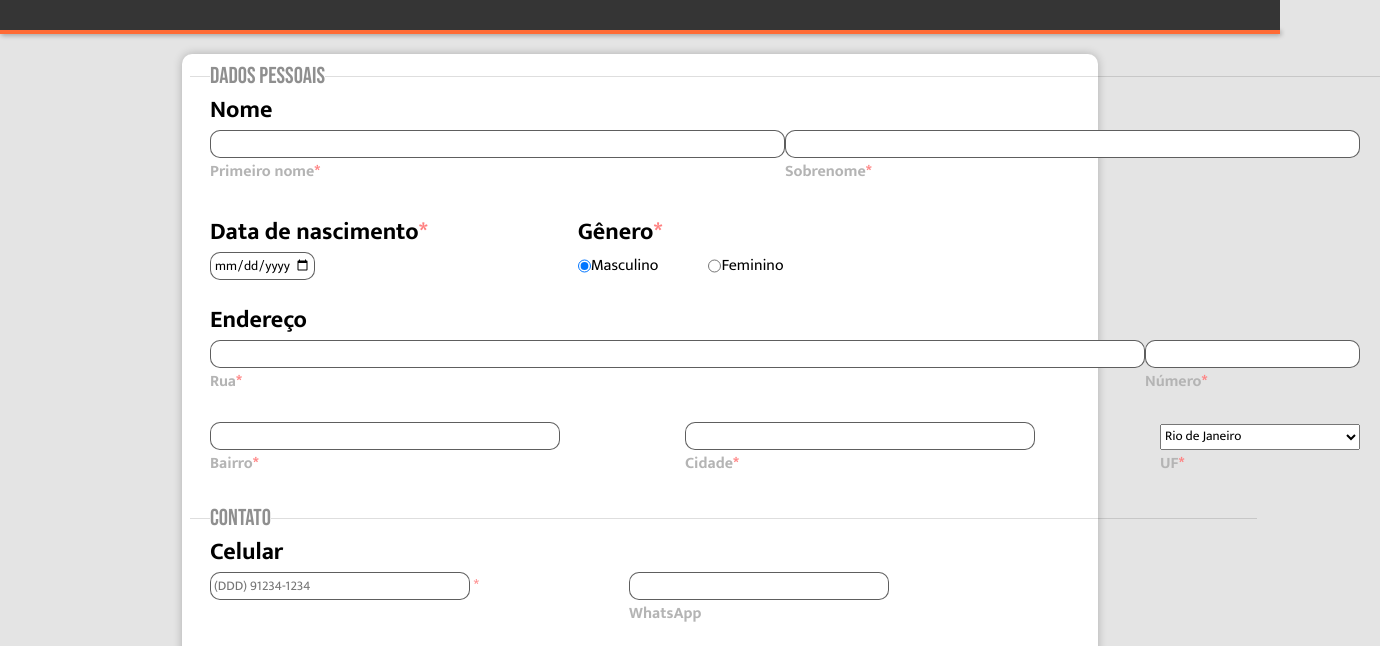
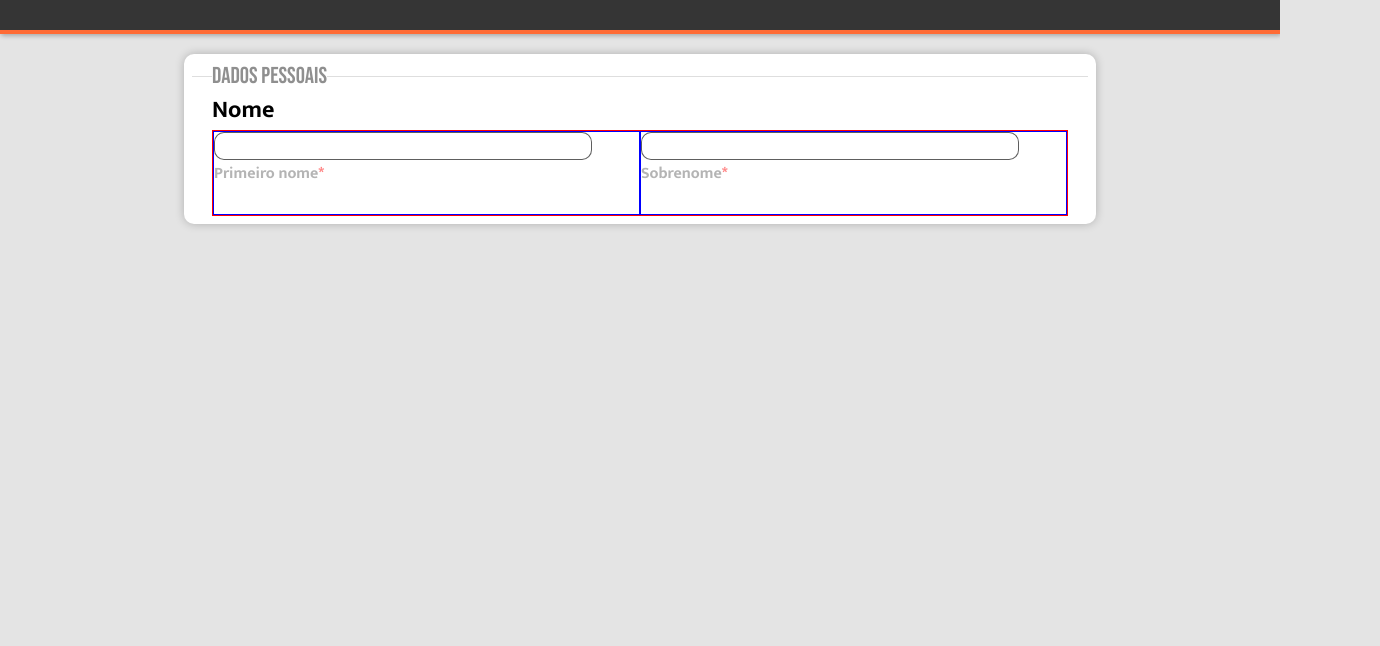
Before and after one commit to jpsantosss/form, a website: page index.html in a window 1280 px wide. Shown: the part 120-766 px from the top of the page, 1380 px wide, since content can reach past the window. Drawn offline with nearby package versions, Linux system fonts and the light colour scheme.

Commit message:
primeiro input corrigido

```diff
--- a/index.html
+++ b/index.html
@@ -19,19 +19,19 @@
                     <h2 class="subtitulo">Nome</h2>
                         <div class="grupo-input">
                             <div class="input-item">
-                                <input type="text" name="nome" id="nome" class="input-nome" size="60" required>
+                                <input type="text" name="nome" id="nome" class="input-50" required>
                                 <label for="nome">
                                     <p class="indice">Primeiro nome<span style="color: rgb(255, 127, 127);">*</span></p>
                                 </label>
                             </div>
                             <div class="input-item">
-                                <input type="text" name="sobrenome" id="sobrenome" class="input-nome" size="60" required>
+                                <input type="text" name="sobrenome" id="sobrenome" class="input-50" required>
                                 <label for="sobrenome">
                                     <p class="indice">Sobrenome<span style="color: rgb(255, 127, 127);">*</span></p>
                                 </label>
                             </div>
                         </div>
-                    <div class="grupo-input-b">
+                    <!--<div class="grupo-input-b">
                         <div class="input-item">
                             <h2 class="subtitulo">Data de nascimento<span style="color: rgb(255, 127, 127);">*</span></h2>
                                 <input type="date" name="data-nasc" id="datePickerId" min="1920-01-01" required>
@@ -163,6 +163,7 @@
             <p id="resultado"></p>
         </form>
     </main>
+
     <hr class="rodape">
     <footer id="rodape">
         <p>Criado por João Pedro |
@@ -171,6 +172,7 @@
             <a href="#" target="_blank"><i class="bi bi-instagram"></i></a>
         </p>
     </footer>
+    -->
     <script src="script.js"></script>
 </body>
 </html>
--- a/style.css
+++ b/style.css
@@ -39,7 +39,7 @@ hr.cabecalho{
     box-shadow: 1px 1px 5px rgba(0, 0, 0, 0.384);
 }
 main#conteudo-principal{
-    width: 900px;
+    width: 70%;
     margin: auto;
     margin-top: 20px;
     padding: 8px;
@@ -68,9 +68,13 @@ input:focus{
     outline: none;
     background-color: #d6d6d6;
 }
+.input-50{
+    width: 87%;
+}
 .grupo-input{
     display: flex;
     justify-content: space-between;
+    border: 1px solid red;
 }
 .grupo-input-b{
     display: flex;
@@ -83,6 +87,10 @@ input:focus{
     display: flex;
     align-items: center;
     gap: 25px;
+}
+.input-item{
+    width: 99%;
+    border: 1px solid blue;
 }
 .input-item-genero{
     display: flex;
```
